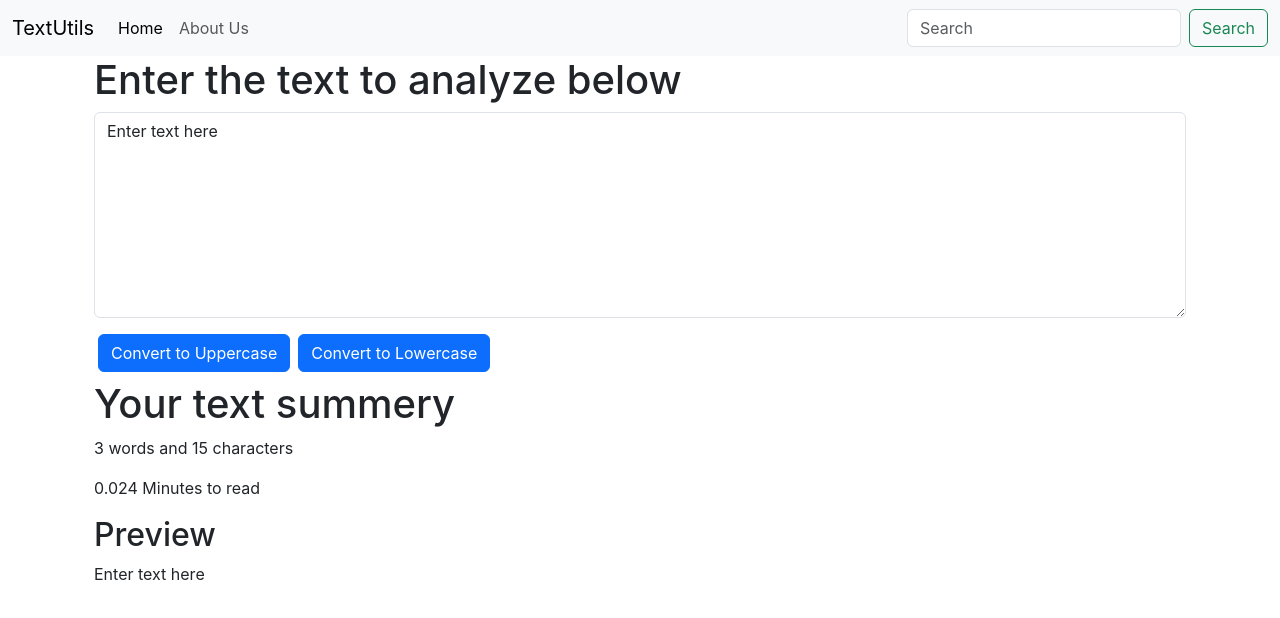
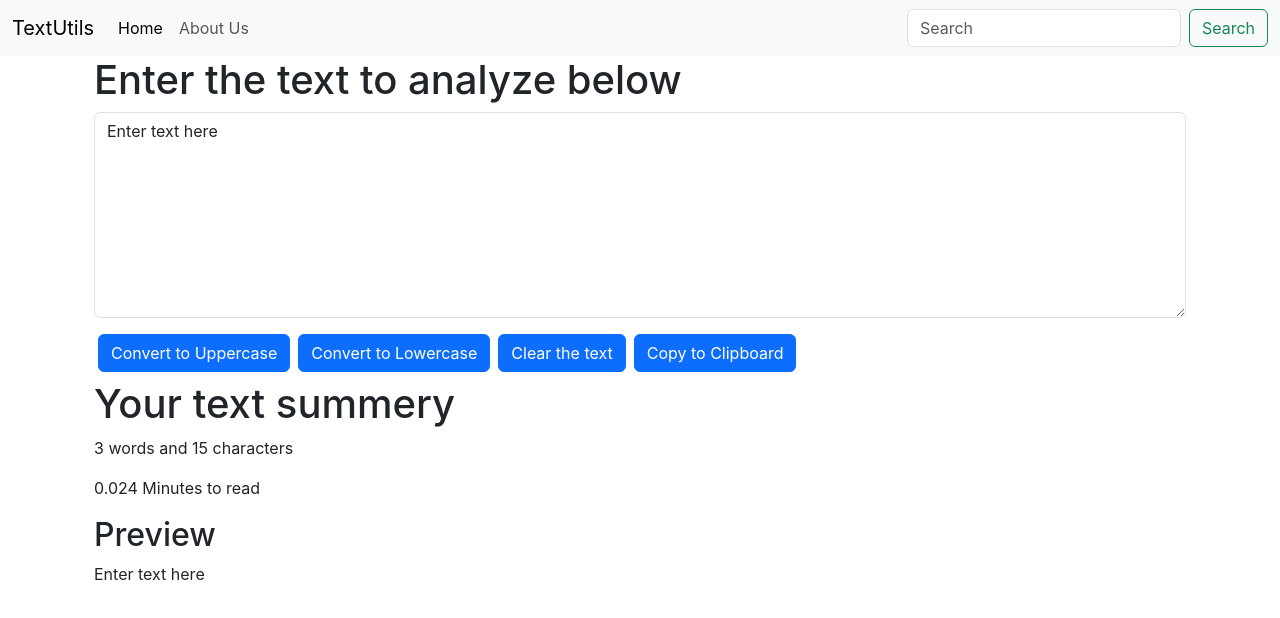
Before and after one commit to MrJay07/codespaces-react, a React (Create React App) app: page / in a window 1280 px wide. Shown: the top 618 px of the page. Built offline with nearby package versions, Linux system fonts and the light colour scheme.

Commit message:
some features added

```diff
--- a/src/components/TextForm.js
+++ b/src/components/TextForm.js
@@ -10,6 +10,18 @@ export default function TextForm(props) {
         // console.log("Lowercase was clicked" +text);
         let newtext = text.toLowerCase();
         setText(newtext)
+    }
+    const handleClearClick=() =>{
+        // console.log("Clear Text was clicked" +text);
+        let newtext = '';
+        setText(newtext)
+    }
+    const handleCopyClick=() =>{
+        // console.log("Copy Text was clicked" +text);
+        var text = document.getElementById("myBox");
+        text.select();
+        text.setSelectionRange(0, 9999);
+        navigator.clipboard.writeText(text.value);
     }
     const handleOnChange=(event) =>{
         // console.log("on change");
@@ -27,6 +39,8 @@ export default function TextForm(props) {
                 </div>
                 <button className='btn btn-primary mx-1' onClick={handleUpClick}>Convert to Uppercase</button>
                 <button className='btn btn-primary mx-1' onClick={handleLowClick}>Convert to Lowercase</button>
+                <button className='btn btn-primary mx-1' onClick={handleClearClick}>Clear the text</button>
+                <button className='btn btn-primary mx-1' onClick={handleCopyClick}>Copy to Clipboard</button>
             </div>
             <div className='container my-2'>
                 <h1>Your text summery</h1>
```
